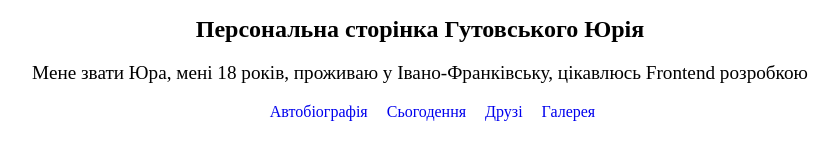
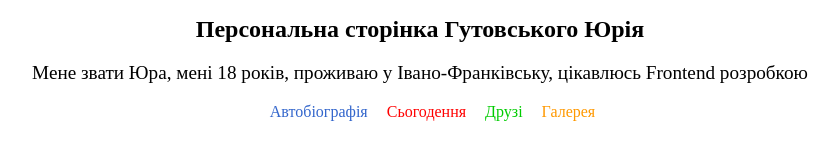
Before and after one commit to Yuriigutov/web-lab1, a plain HTML site: page index.html in a window 1280 px wide. Shown: the whole page, without its empty margins (220-1058 px from the left). Drawn offline with Linux system fonts and the light colour scheme.

Commit message:
Add files via upload

```diff
--- a/index.html
+++ b/index.html
@@ -14,10 +14,10 @@
     </p>
     <nav class="nav-main">
       <ul>
-        <li><a href="biography.html" class="link-1">Автобіографія</a></li>
-        <li><a href="novadays.html" class="link-2">Сьогодення</a></li>
-        <li><a href="friends.html" class="link-3">Друзі</a></li>
-        <li><a href="gallery.html" class="link-4">Галерея</a></li>
+        <li><a href="biography.html" class="visit-1">Автобіографія</a></li>
+        <li><a href="novadays.html" class="visit-2">Сьогодення</a></li>
+        <li><a href="friends.html" class="visit-3">Друзі</a></li>
+        <li><a href="gallery.html" class="visit-4">Галерея</a></li>
       </ul>
     </nav>
   </body>
```
